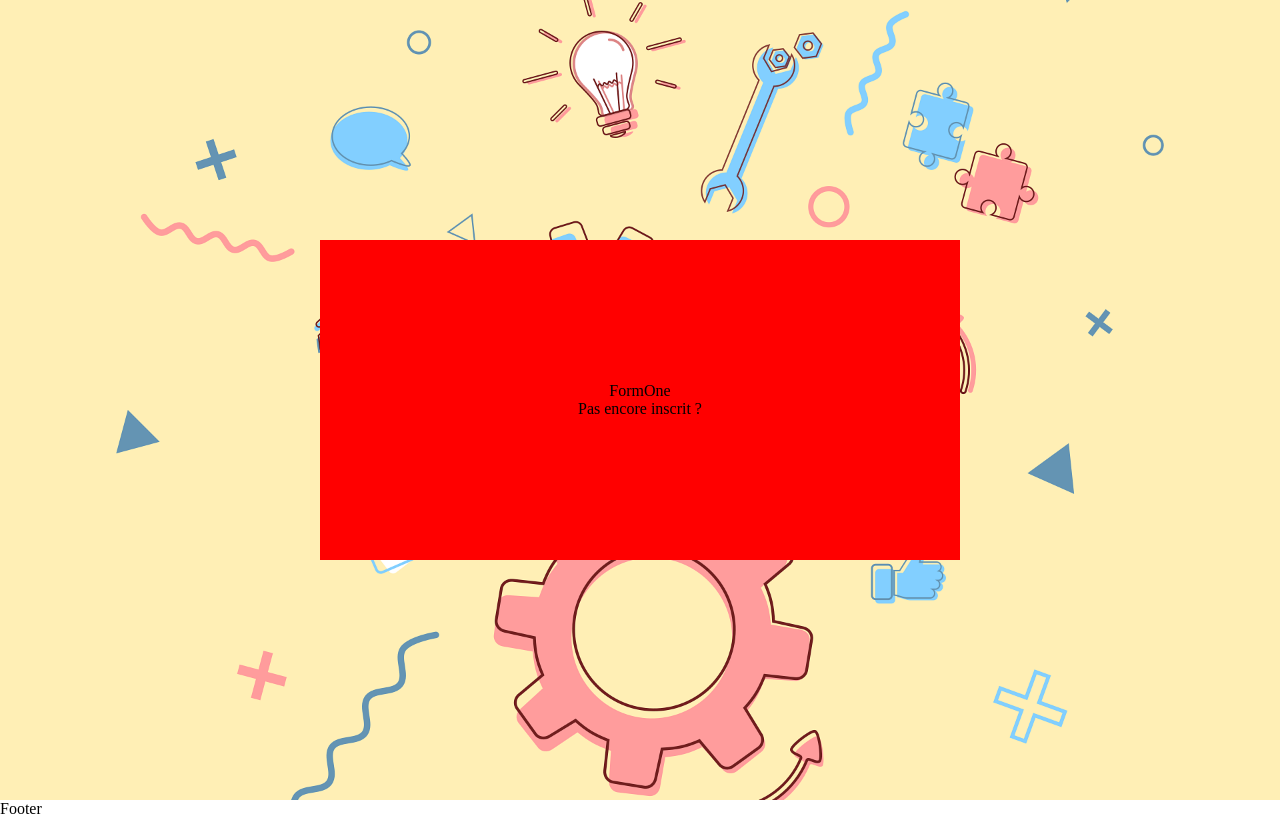
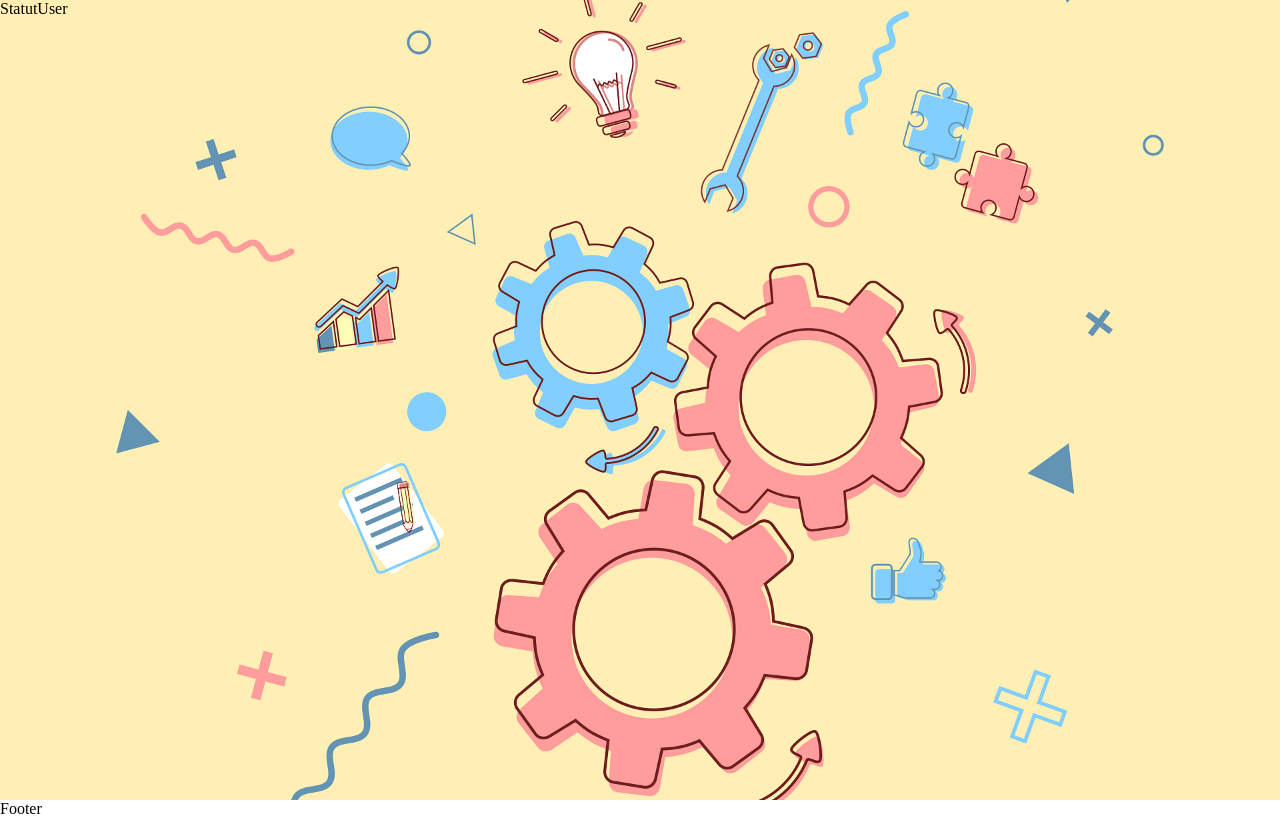
Before and after one commit to Lodrick-Dev/gestion-location, a React (Create React App) app: page / in a window 1280 px wide. Built offline with nearby package versions, Linux system fonts and the light colour scheme.

Commit message:
🔥 remove code to re begin

```diff
--- a/src/components/Home.js
+++ b/src/components/Home.js
@@ -1,14 +1,11 @@
 import React from "react";
 import styled from "styled-components";
-import FormOne from "./formAccueil/FormOne";
+import { StatutUser } from "./modalAccueil/StatutUser";
 
 const Home = () => {
   return (
     <HomeStyled>
-      <div className="sous-home">
-        <FormOne />
-        <span>Pas encore inscrit ?</span>
-      </div>
+      <StatutUser />
     </HomeStyled>
   );
 };
@@ -20,16 +17,4 @@ const HomeStyled = styled.div`
   background-repeat: no-repeat;
   background-position: center;
   background-size: cover;
-  display: flex;
-  justify-content: center;
-  align-items: center;
-  .sous-home {
-    height: 40vh;
-    width: 50%;
-    background: red;
-    display: flex;
-    flex-direction: column;
-    justify-content: center;
-    align-items: center;
-  }
 `;
--- /dev/null
+++ b/src/components/modalAccueil/StatutUser.js
@@ -0,0 +1,5 @@
+import React from "react";
+
+export const StatutUser = () => {
+  return <div>StatutUser</div>;
+};
--- a/src/index.js
+++ b/src/index.js
@@ -3,12 +3,15 @@ import ReactDOM from "react-dom/client";
 import "./index.css";
 import App from "./App";
 import { BrowserRouter } from "react-router-dom";
+import { DynamicContextProvider } from "./context/DynamicContext";
 
 const root = ReactDOM.createRoot(document.getElementById("root"));
 root.render(
   <React.StrictMode>
     <BrowserRouter>
-      <App />
+      <DynamicContextProvider>
+        <App />
+      </DynamicContextProvider>
     </BrowserRouter>
   </React.StrictMode>
 );
```
